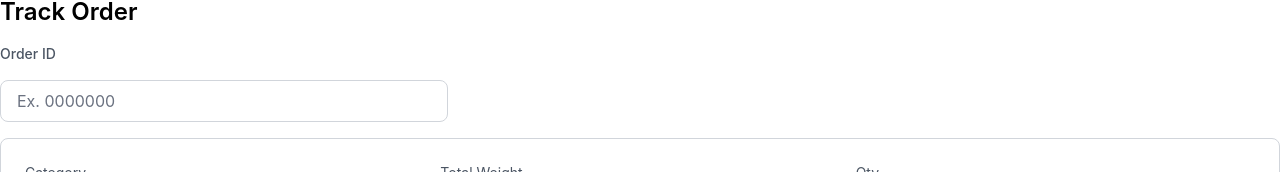
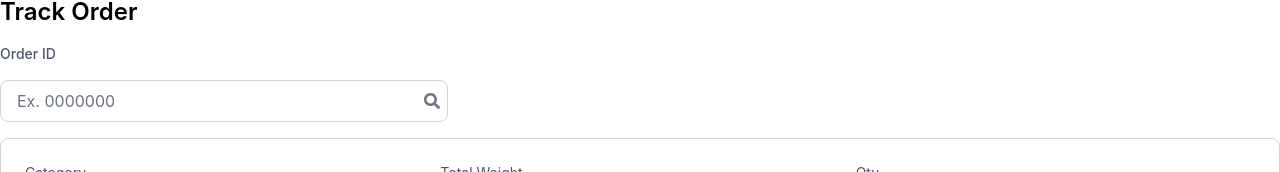
Before and after one commit to esraarabee1/handmade_, a React (Create React App) app: page /user/UserTrackOrderPage in a window 1280 px wide. Shown: the part 173-345 px from the top of the page. Built offline with nearby package versions, Linux system fonts and the light colour scheme; no server answers.

Commit message:
track order logic

```diff
--- /dev/null
+++ b/src/Hook/trackorder-hook.js
@@ -0,0 +1,34 @@
+import React, { useState, useEffect } from "react";
+import { useDispatch, useSelector } from "react-redux";
+import { useNavigate } from "react-router-dom";
+import { getOneOrder } from "../rudex/actions/ordersAction";
+const useTrackorderHook = () => {
+  const dispatch = useDispatch();
+  const navigate = useNavigate();
+
+  const [trackId, setTrackId] = useState("");
+  const [isPress, setIsPress] = useState(false);
+
+  const onChangeTrackId = (e) => {
+    setTrackId(e.target.value);
+  };
+
+  const onSubmit = async () => {
+    setIsPress(true);
+    await dispatch(getOneOrder(trackId));
+    setIsPress(false);
+  };
+
+  const res = useSelector((state) => state.oneorderReducer.oneorders);
+  const loading = useSelector((state) => state.oneorderReducer.loading);
+
+  useEffect(() => {
+    if (!loading && res) {
+      console.log("✅ track id res", res);
+    }
+  }, [res, loading]);
+
+  return [trackId, onChangeTrackId, onSubmit, res];
+};
+
+export default useTrackorderHook;
--- a/src/components/User/OrderSearch.js
+++ b/src/components/User/OrderSearch.js
@@ -1,6 +1,8 @@
 import React from "react";
-
+import { FaSearch } from "react-icons/fa";
+import useTrackorderHook from "../../Hook/trackorder-hook";
 const OrderSearch = () => {
+  const [trackId, onChangeTrackId, onSubmit, res] = useTrackorderHook();
   return (
     <div className="flex">
       <div className=" w-full max-w-md">
@@ -12,12 +14,23 @@ const OrderSearch = () => {
           >
             Order ID
           </label>
-          <input
-            type="search"
-            id="order-id"
-            placeholder="Ex. 0000000"
-            className="border border-gray-300 rounded-lg px-4 py-2 focus:outline-none focus:ring-2 focus:ring-blue-500 focus:border-transparent"
-          />
+          <div className="relative">
+            <input
+              value={trackId}
+              onChange={onChangeTrackId}
+              type="search"
+              id="order-id"
+              placeholder="Ex. 0000000"
+              className="border border-gray-300 rounded-lg px-4 py-2 pr-10 focus:outline-none focus:ring-2 focus:ring-blue-500 focus:border-transparent w-full"
+            />
+            <button
+              type="submit"
+              onClick={onSubmit}
+              className="absolute inset-y-0 right-2 flex items-center text-gray-500 hover:text-gray-700"
+            >
+              <FaSearch />
+            </button>
+          </div>
         </div>
       </div>
     </div>
--- a/src/rudex/actions/ordersAction.js
+++ b/src/rudex/actions/ordersAction.js
@@ -1,4 +1,4 @@
-import { GET_All_ORDERS, GET_ERROR } from "../type";
+import { GET_All_ORDERS, GET_ERROR, GET_ONE_ORDER } from "../type";
 import { getData, useGetDataToken } from "../../Hooks/useGetData";
 import {
   useInsertData,
@@ -20,3 +20,19 @@ export const getAllorders = () => async (dispatch) => {
     });
   }
 };
+
+export const getOneOrder = (id) => async (dispatch) => {
+  try {
+    const response = await getData(`/api/Orders/GetOrder?id=${id}`);
+    console.log("order ", response.data);
+    dispatch({
+      type: GET_ONE_ORDER,
+      payload: response.data,
+    });
+  } catch (e) {
+    dispatch({
+      type: GET_ERROR,
+      payload: `error: ${e.message || e}`,
+    });
+  }
+};
--- /dev/null
+++ b/src/rudex/reducers/admin/oneorderReducer.js
@@ -0,0 +1,19 @@
+import { GET_ONE_ORDER, GET_ERROR } from "../../type";
+
+const initialState = {
+  oneorders: [],
+  loading: true,
+};
+
+const oneorderReducer = (state = initialState, action) => {
+  switch (action.type) {
+    case GET_ONE_ORDER:
+      return { ...state, oneorders: action.payload, loading: false };
+    case GET_ERROR:
+      return { ...state, oneorders: [], loading: false };
+    default:
+      return state;
+  }
+};
+
+export default oneorderReducer;
--- a/src/rudex/reducers/rootReducer.js
+++ b/src/rudex/reducers/rootReducer.js
@@ -18,6 +18,7 @@ import viewvendorsdataReducer from "./../reducers/admin/viewvendorsReducer";
 import addvendorReducer from "./../reducers/admin/addvendorReducer";
 import deleteprodReducer from "./../reducers/products/deleteprodReducer";
 import viewordersdataReducer from "./../reducers/admin/viewordersReducer";
+import oneorderReducer from "./../reducers/admin/oneorderReducer";
 
 const rootReducer = combineReducers({
   counter: counterReducer,
@@ -39,6 +40,7 @@ const rootReducer = combineReducers({
   addvendorReducer: addvendorReducer,
   deleteprodReducer: deleteprodReducer,
   viewordersdataReducer: viewordersdataReducer,
+  oneorderReducer: oneorderReducer,
 });
 
 export default rootReducer;
--- a/src/rudex/type.js
+++ b/src/rudex/type.js
@@ -17,3 +17,4 @@ export const GET_All_VENDORS = "GET_All_VENDORS";
 export const ADD_TO_VENDORS = "ADD_TO_VENDORS";
 export const REMOVE_PRODUCT = "REMOVE_PRODUCT";
 export const GET_All_ORDERS = "GET_All_ORDERS";
+export const GET_ONE_ORDER = "GET_ONE_ORDER";
```
Also changed, not shown: src/components/Cart/CartCheckout.js (added, +7 -0 lines).
